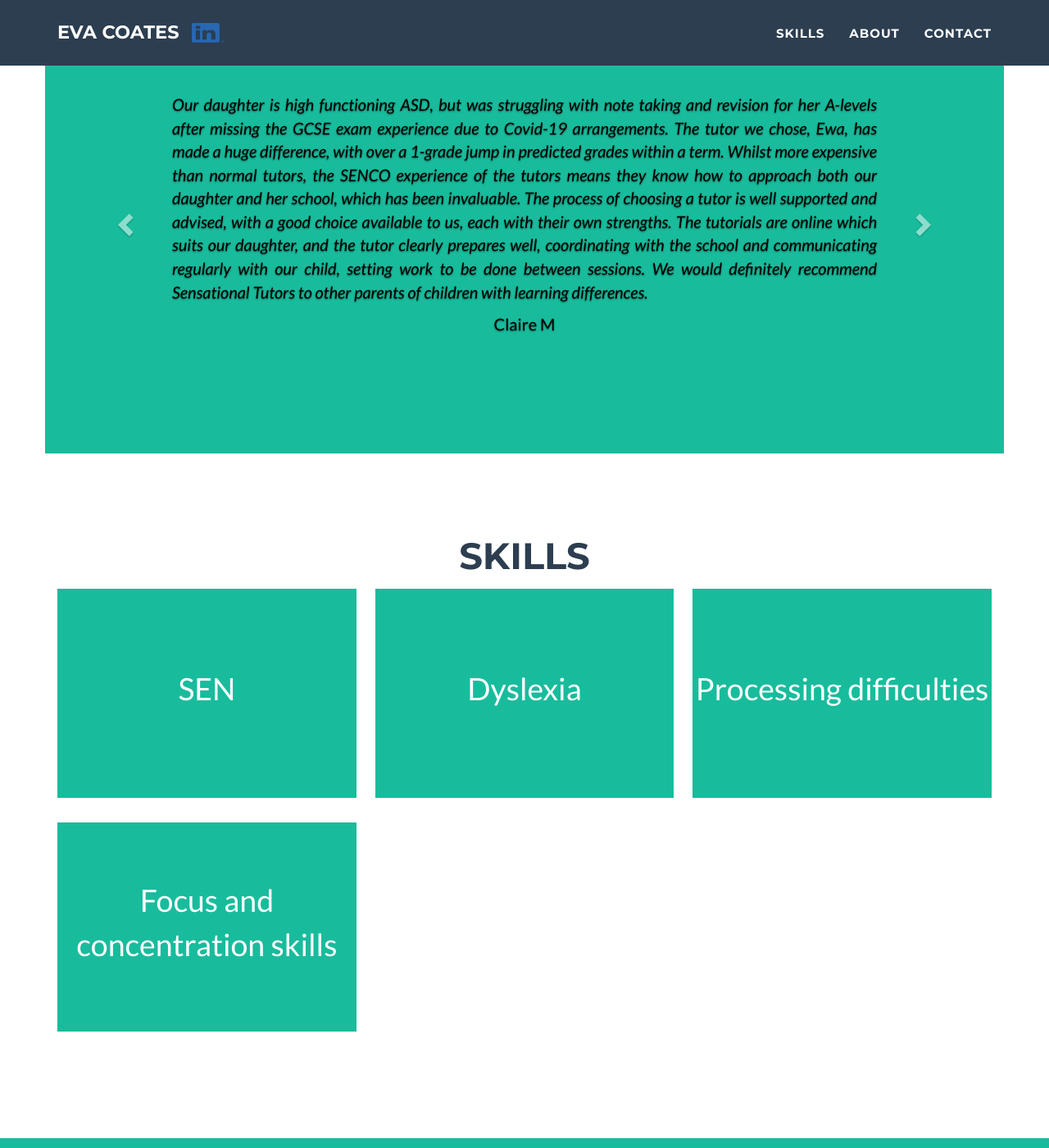
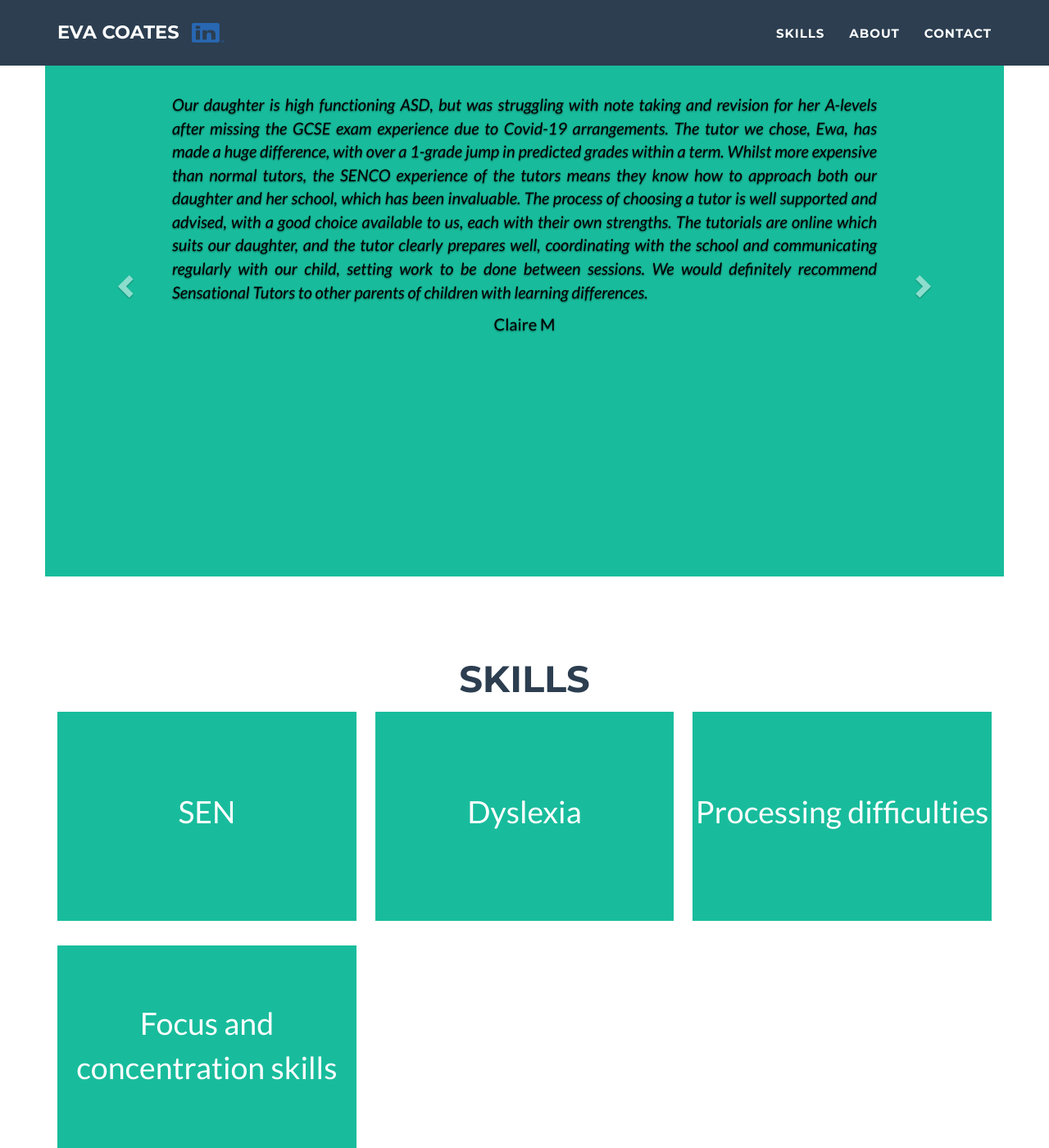
Before and after one commit to EduardoSolanas/sen-tutor, a Jekyll site: the page built from _posts/2014-07-18-project-1.markdown, in a window 1280 px wide and 1400 px high, scrolled down 1070 px. Shown: the whole window at 82% size. Built offline with Jekyll 4.4.1, drawn with Linux system fonts in a browser that asks for light colours; nearby versions of some CDN libraries; library files that are not in the unit come from our copies.

Commit message:
added bootstrap 4, added testimonials, added linkedin link at the header

```diff
--- a/_includes/css/main.css
+++ b/_includes/css/main.css
@@ -486,7 +486,7 @@
 }
 
 .item {
-    min-height: 24em;
+    min-height: 34em;
 }
 
 .testimony {
```
Also changed, not shown: img/portfolio/Dyslexia.png (added).
